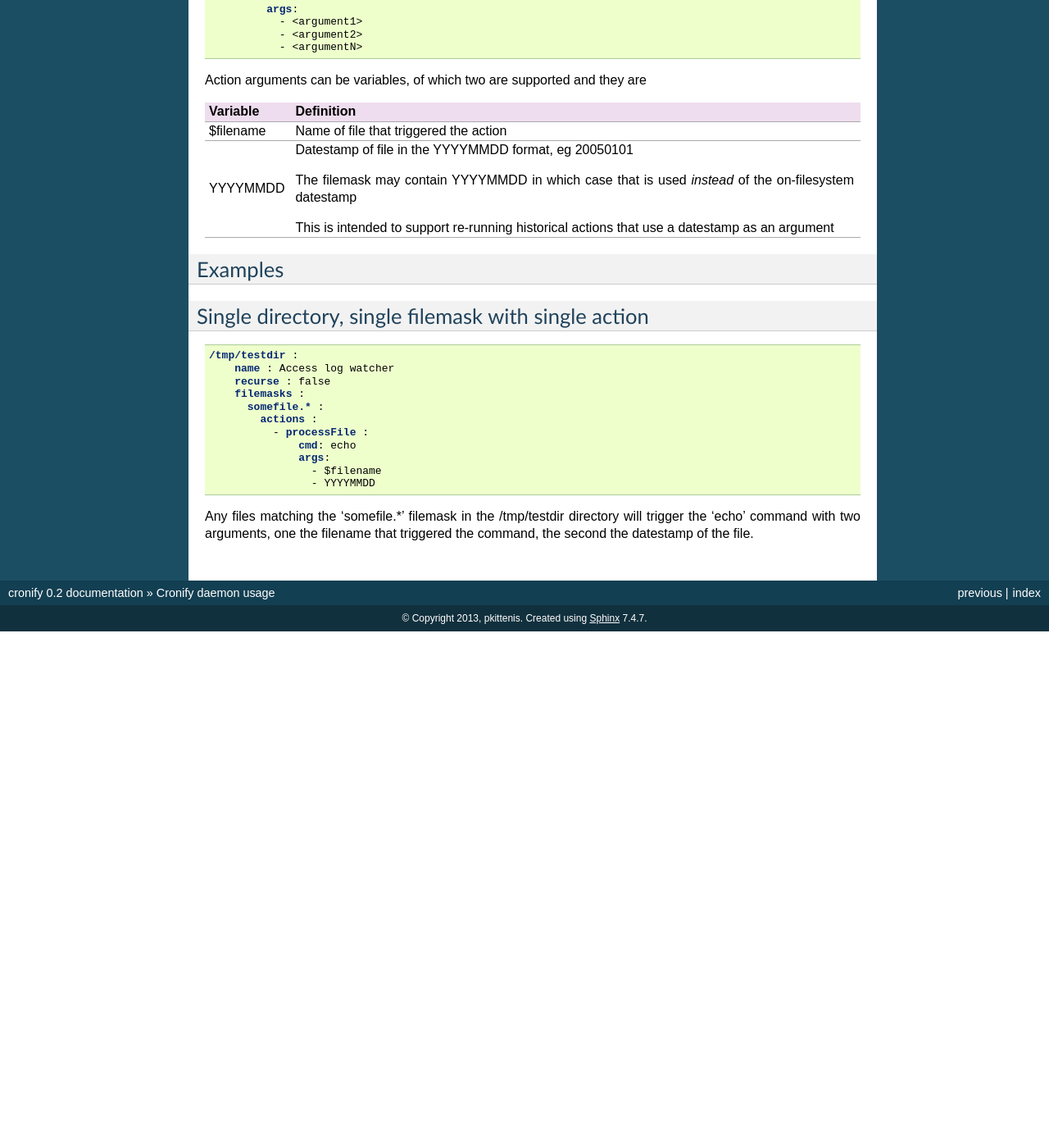
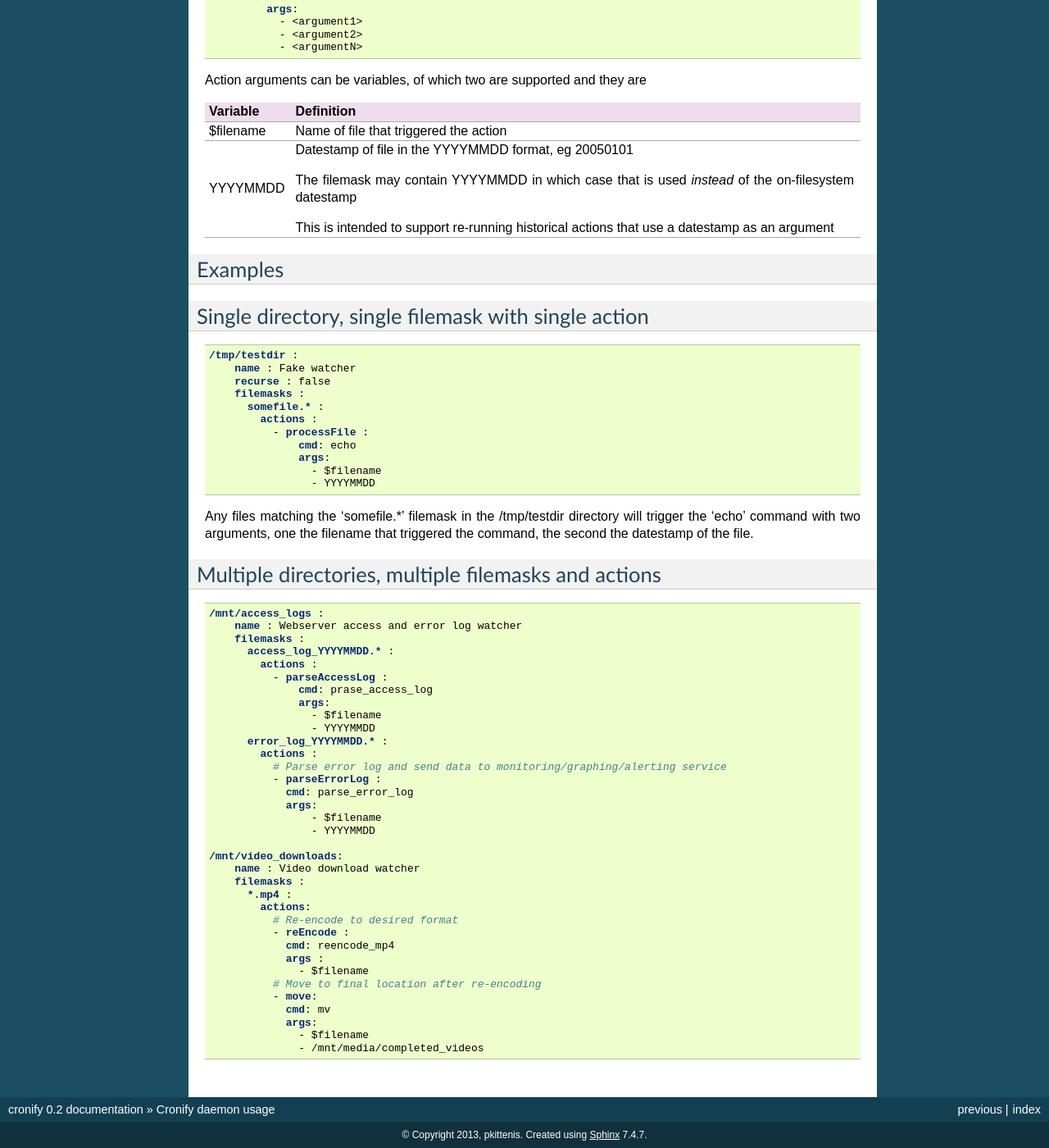
Before and after one commit to pkittenis/cronify, a Sphinx documentation site: the page built from doc/usage.rst, in a window 1280 px wide and 1400 px high, scrolled down 466 px. Shown: the whole window at 82% size. Built offline with Sphinx 7.4.7, drawn with Linux system fonts in a browser that asks for light colours; before the commit the page ends 1236 px from its top, so only the background shows below that; some of the changed text lies outside the part shown.

Commit message:
Added more examples

```diff
--- a/doc/usage.rst
+++ b/doc/usage.rst
@@ -60,7 +60,7 @@ Single directory, single filemask with single action
 .. code-block:: yaml
 
 	/tmp/testdir :
-	    name : Access log watcher
+	    name : Fake watcher
 	    recurse : false
 	    filemasks :
 	      somefile.* :
@@ -72,3 +72,44 @@ Single directory, single filemask with single action
 	                - YYYYMMDD
 
 Any files matching the 'somefile.*' filemask in the /tmp/testdir directory will trigger the 'echo' command with two arguments, one the filename that triggered the command, the second the datestamp of the file.
+
+Multiple directories, multiple filemasks and actions
+----------------------------------------------------
+
+.. code-block:: yaml
+
+	/mnt/access_logs :
+	    name : Webserver access and error log watcher
+	    filemasks :
+	      access_log_YYYYMMDD.* :
+	        actions :
+	          - parseAccessLog :
+		      cmd: prase_access_log
+	              args:
+	                - $filename
+			- YYYYMMDD
+	      error_log_YYYYMMDD.* :
+	        actions :
+		  # Parse error log and send data to monitoring/graphing/alerting service
+		  - parseErrorLog :
+		    cmd: parse_error_log
+		    args:
+	                - $filename
+			- YYYYMMDD
+
+	/mnt/video_downloads:
+	    name : Video download watcher
+	    filemasks :
+	      *.mp4 :
+	        actions:
+		  # Re-encode to desired format
+		  - reEncode :
+		    cmd: reencode_mp4
+		    args :
+		      - $filename
+		  # Move to final location after re-encoding
+		  - move:
+		    cmd: mv
+		    args:
+		      - $filename
+		      - /mnt/media/completed_videos
```
